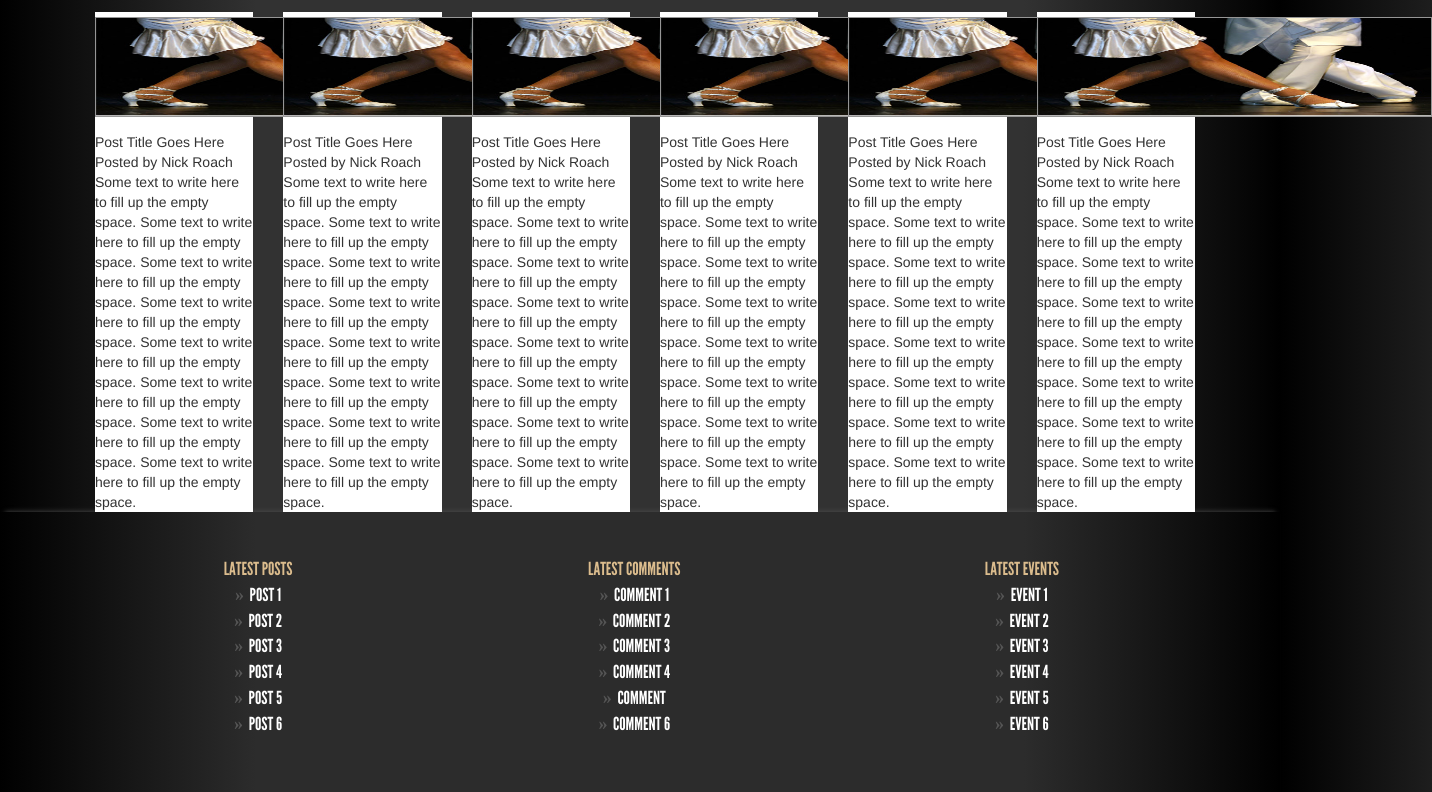
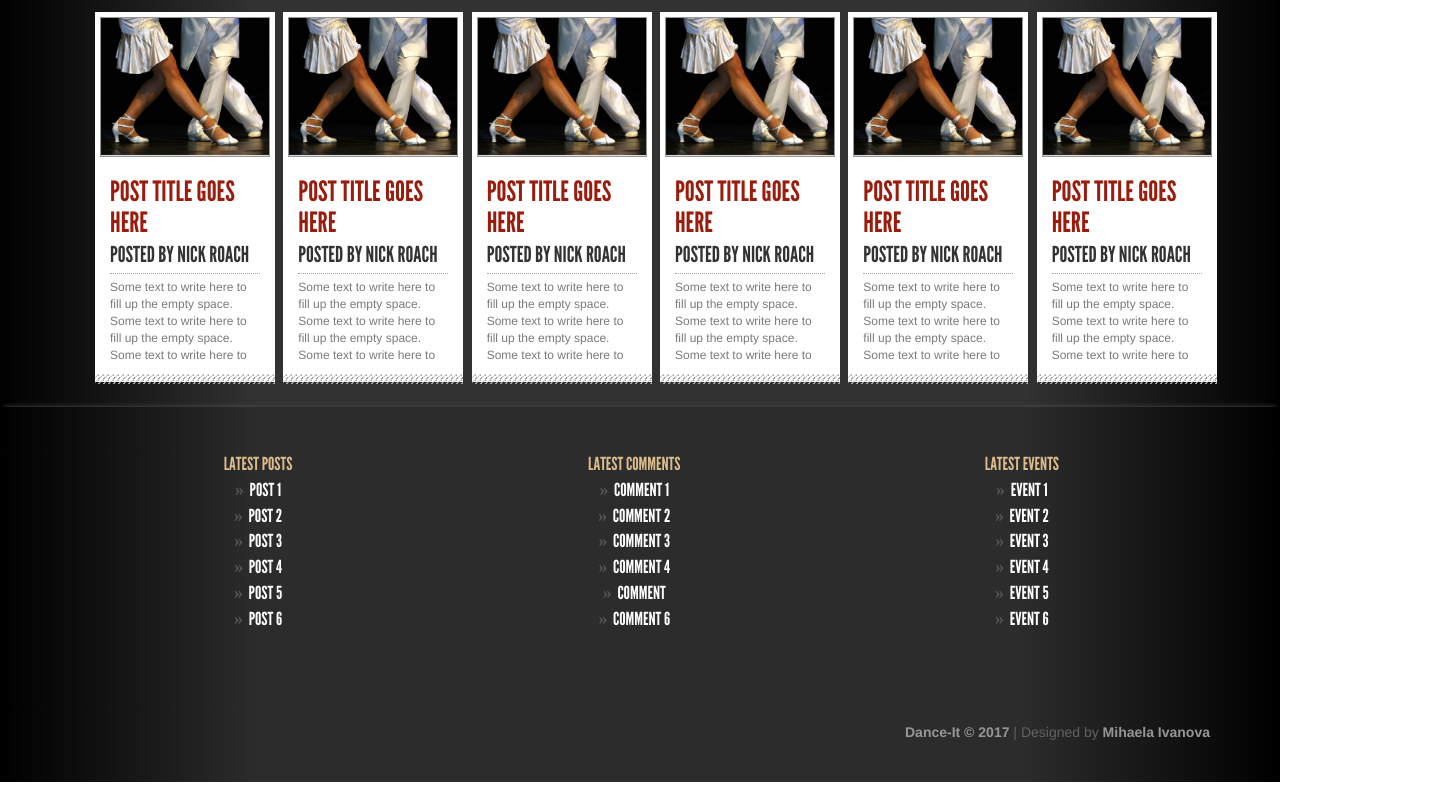
Before and after one commit to mihaelaivanovaivanova/Dance-It, a website: page public/index.html in a window 1280 px wide. Shown: the part 312-1104 px from the top of the page, 1432 px wide, since content can reach past the window. Drawn offline with nearby package versions, Linux system fonts and the light colour scheme.

Commit message:
index articles styling done

```diff
--- a/public/index.html
+++ b/public/index.html
@@ -104,17 +104,19 @@
                                 <img src="./images/ballroom-dancers.jpg" alt="power of dance">
                             </div>
                             <div class="post-content">
-                                <div class="post-title">
+                                <h1 class="post-title">
                                     Post Title Goes Here
-                                </div>
-                                <div class="post-subtitle">
+                                </h1>
+                                <h3 class="post-subtitle">
                                     Posted by Nick Roach
-                                </div>
+                                </h3>
                                 <div class = "post-text">
                                     Some text to write here to fill up the empty space. Some text to write here to fill up the empty space.
                                      Some text to write here to fill up the empty space. Some text to write here to fill up the empty space.
                                      Some text to write here to fill up the empty space. Some text to write here to fill up the empty space.
                                      Some text to write here to fill up the empty space. Some text to write here to fill up the empty space.
+                                </div>
+                                <div class="hatch">
                                 </div>
                             </div>
                         </div>
@@ -125,18 +127,20 @@
                                 <img src="./images/ballroom-dancers.jpg" alt="power of dance">
                             </div>
                             <div class="post-content">
-                                <div class="post-title">
+                                <h1 class="post-title">
                                     Post Title Goes Here
-                                </div>
-                                <div class="post-subtitle">
+                                </h1>
+                                <h3 class="post-subtitle">
                                     Posted by Nick Roach
-                                </div>
+                                </h3>
                                 <div class="post-text">
                                     Some text to write here to fill up the empty space. Some text to write here to fill up the empty space. Some text to write
                                     here to fill up the empty space. Some text to write here to fill up the empty space.
                                     Some text to write here to fill up the empty space. Some text to write here to fill up
                                     the empty space. Some text to write here to fill up the empty space. Some text to write
                                     here to fill up the empty space.
+                                </div>
+                                <div class="hatch">
                                 </div>
                             </div>
                         </div>
@@ -147,18 +151,20 @@
                                 <img src="./images/ballroom-dancers.jpg" alt="power of dance">
                             </div>
                             <div class="post-content">
-                                <div class="post-title">
+                                <h1 class="post-title">
                                     Post Title Goes Here
-                                </div>
-                                <div class="post-subtitle">
+                                </h1>
+                                <h3 class="post-subtitle">
                                     Posted by Nick Roach
-                                </div>
+                                </h3>
                                 <div class="post-text">
                                     Some text to write here to fill up the empty space. Some text to write here to fill up the empty space. Some text to write
                                     here to fill up the empty space. Some text to write here to fill up the empty space.
                                     Some text to write here to fill up the empty space. Some text to write here to fill up
                                     the empty space. Some text to write here to fill up the empty space. Some text to write
                                     here to fill up the empty space.
+                                </div>
+                                <div class="hatch">
                                 </div>
                             </div>
                         </div>
@@ -169,18 +175,20 @@
                                 <img src="./images/ballroom-dancers.jpg" alt="power of dance">
                             </div>
                             <div class="post-content">
-                                <div class="post-title">
+                                <h1 class="post-title">
                                     Post Title Goes Here
-                                </div>
-                                <div class="post-subtitle">
+                                </h1>
+                                <h3 class="post-subtitle">
                                     Posted by Nick Roach
-                                </div>
+                                </h3>
                                 <div class="post-text">
                                     Some text to write here to fill up the empty space. Some text to write here to fill up the empty space. Some text to write
                                     here to fill up the empty space. Some text to write here to fill up the empty space.
                                     Some text to write here to fill up the empty space. Some text to write here to fill up
                                     the empty space. Some text to write here to fill up the empty space. Some text to write
                                     here to fill up the empty space.
+                                </div>
+                                <div class="hatch">
                                 </div>
                             </div>
                         </div>
@@ -191,18 +199,20 @@
                                 <img src="./images/ballroom-dancers.jpg" alt="power of dance">
                             </div>
                             <div class="post-content">
-                                <div class="post-title">
+                                <h1 class="post-title">
                                     Post Title Goes Here
-                                </div>
-                                <div class="post-subtitle">
+                                </h1>
+                                <h3 class="post-subtitle">
                                     Posted by Nick Roach
-                                </div>
+                                </h3>
                                 <div class="post-text">
                                     Some text to write here to fill up the empty space. Some text to write here to fill up the empty space. Some text to write
                                     here to fill up the empty space. Some text to write here to fill up the empty space.
                                     Some text to write here to fill up the empty space. Some text to write here to fill up
                                     the empty space. Some text to write here to fill up the empty space. Some text to write
                                     here to fill up the empty space.
+                                </div>
+                                <div class="hatch">
                                 </div>
                             </div>
                         </div>
@@ -213,18 +223,20 @@
                                 <img src="./images/ballroom-dancers.jpg" alt="power of dance">
                             </div>
                             <div class="post-content">
-                                <div class="post-title">
+                                <h1 class="post-title">
                                     Post Title Goes Here
-                                </div>
-                                <div class="post-subtitle">
+                                </h1>
+                                <h3 class="post-subtitle">
                                     Posted by Nick Roach
-                                </div>
+                                </h3>
                                 <div class="post-text">
                                     Some text to write here to fill up the empty space. Some text to write here to fill up the empty space. Some text to write
                                     here to fill up the empty space. Some text to write here to fill up the empty space.
                                     Some text to write here to fill up the empty space. Some text to write here to fill up
                                     the empty space. Some text to write here to fill up the empty space. Some text to write
                                     here to fill up the empty space.
+                                </div>
+                                <div class="hatch">
                                 </div>
                             </div>
                         </div>
--- a/public/styles/main.css
+++ b/public/styles/main.css
@@ -273,34 +273,59 @@ footer .accent{
     }
     .post-mini{
         width:210px;
+        height:345px;
+    }
+    h1.post-title{
+        font-size: 26px;
+    }
+    h3.post-subtitle{
+        font-size: 20px;
+    }
+    .post-text{
+        height:70px;
+        font-size:12px;
     }
 }
 
 @media(min-width: 425px){
-    img{
-        height: 40px;
-        width: 158px;
+    .main img{
+        width: 250px;
+        height: auto;
     }
-}
-
-@media(min-width: 768px){
-    img{
-        height: 60px;
-        width: 237px;
+    .post-mini{
+        width:260px;
+        height:405px;
     }
-}
-
-@media(min-width: 1024px){
-    img{
-        height: 80px;
-        width: 316px;
+    h1.post-title{
+        font-size: 28px;
+    }
+    h3.post-subtitle{
+        font-size: 22px;
+    }
+    .post-text{
+        height:85px;
+        font-size:12px;
     }
 }
 
 @media(min-width: 1200px){
-    img{
-        height: 100px;
-        width: 395px;
+    .main img{
+        width: 170px;
+        height: auto;
+    }
+    .post-mini{
+        width:180px;
+        height:370px;
+    }
+    h1.post-title{
+        font-size: 28px;
+    }
+    h3.post-subtitle{
+        font-size: 22px;
+    }
+    .post-text{
+        height:85px;
+        font-size:12px;
     }
 }
 
@@ -318,4 +343,40 @@ footer .accent{
 .post-mini{
     background: white;
     padding-top:5px;
+    margin-bottom:25px;
 }
+.post-content{
+    padding-left:15px;
+    padding-right: 15px;
+}
+.post-text{
+    color: #7A7A7A;
+    border-bottom: 5px;
+    overflow:hidden;
+    margin-bottom:10px;
+
+}
+
+.post-title{
+    text-transform: uppercase;
+    color: #9A1C0D;
+    font-family: "Header-main";
+    margin-bottom:5px;
+}
+
+.post-subtitle{
+    font-family: "Header-main";
+    text-transform: uppercase;
+    margin-top:0;
+    margin-bottom: 5px;
+    padding-bottom: 5px;
+    border-bottom: 1px dotted #A4A4A4;
+}
+
+div.hatch{
+    margin-left: -15px;
+    margin-right: -15px;
+    height: 10px;
+    background-image: linear-gradient(-45deg, #A4A4A4 25%, transparent 25%, transparent 50%, #A4A4A4 50%, transparent 75%, transparent);
+    background-size: 5px 5px;
+}
```
